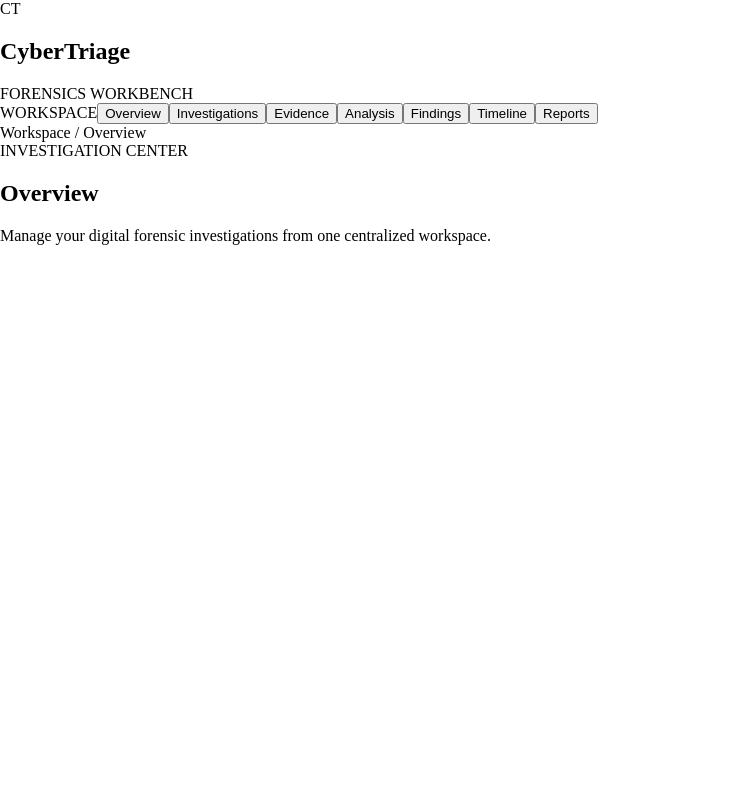
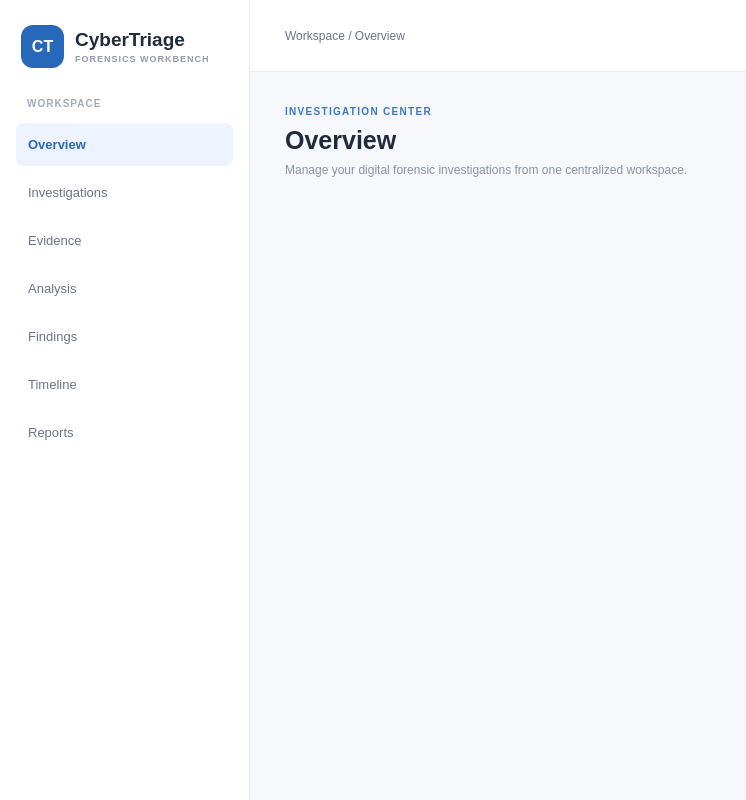
Before and after one commit to amethystakira/CyberTriage, a React app in the folder frontend/: page / in a window 1280 px wide. Shown: the whole page, without its empty margins (0-746 px from the left). Built offline with nearby package versions, Linux system fonts and the light colour scheme; the HTML template or start-up script is replaced by a standard one.

Commit message:
Add application shell and sidebar styling

```diff
--- a/frontend/src/App.css
+++ b/frontend/src/App.css
@@ -0,0 +1,152 @@
+* {
+  box-sizing: border-box;
+}
+
+body {
+  margin: 0;
+  font-family: Arial, sans-serif;
+  background: #f6f8fb;
+  color: #202b3c;
+}
+
+button {
+  font: inherit;
+  cursor: pointer;
+}
+
+.app-shell {
+  min-height: 100vh;
+  display: flex;
+  background: #f6f8fb;
+}
+
+/* Sidebar */
+
+.sidebar {
+  width: 250px;
+  background: #ffffff;
+  border-right: 1px solid #e9edf3;
+  padding: 25px 16px;
+  display: flex;
+  flex-direction: column;
+  flex-shrink: 0;
+}
+
+.brand {
+  display: flex;
+  align-items: center;
+  gap: 11px;
+  padding: 0 5px 30px;
+}
+
+.brand-icon {
+  width: 43px;
+  height: 43px;
+  display: grid;
+  place-items: center;
+  color: white;
+  background: #2868bb;
+  border-radius: 12px;
+  font-weight: bold;
+}
+
+.brand h2 {
+  font-size: 19px;
+  margin: 0;
+  font-weight: 800;
+}
+
+.brand span {
+  display: block;
+  color: #929bad;
+  font-size: 9px;
+  font-weight: 700;
+  letter-spacing: 1px;
+  margin-top: 3px;
+}
+
+/* Navigation */
+
+.nav-section {
+  display: flex;
+  flex-direction: column;
+  gap: 5px;
+}
+
+.nav-heading {
+  color: #a3aab7;
+  font-size: 10px;
+  font-weight: 700;
+  letter-spacing: 1px;
+  padding: 0 11px;
+  margin-bottom: 9px;
+}
+
+.nav-item {
+  height: 43px;
+  display: flex;
+  align-items: center;
+  gap: 12px;
+  padding: 0 12px;
+  border: none;
+  background: transparent;
+  border-radius: 8px;
+  color: #687488;
+  font-size: 13px;
+  text-align: left;
+  transition: 0.2s;
+}
+
+.nav-item:hover {
+  background: #f5f7fa;
+  color: #2868bb;
+}
+
+.nav-item.active {
+  background: #edf4ff;
+  color: #2868bb;
+  font-weight: 700;
+}
+
+/* Main workspace */
+
+.main-area {
+  min-width: 0;
+  flex: 1;
+}
+
+.topbar {
+  height: 72px;
+  background: #ffffff;
+  border-bottom: 1px solid #e9edf3;
+  padding: 0 35px;
+  display: flex;
+  align-items: center;
+  color: #687488;
+  font-size: 12px;
+}
+
+.content {
+  max-width: 1550px;
+  margin: auto;
+  padding: 34px 35px;
+}
+
+.eyebrow {
+  font-size: 10px;
+  font-weight: 700;
+  letter-spacing: 1.3px;
+  color: #3679c8;
+  margin-bottom: 9px;
+}
+
+.content h1 {
+  font-size: 25px;
+  margin: 0;
+}
+
+.content p {
+  color: #8993a4;
+  font-size: 12px;
+  margin-top: 8px;
+}
```
